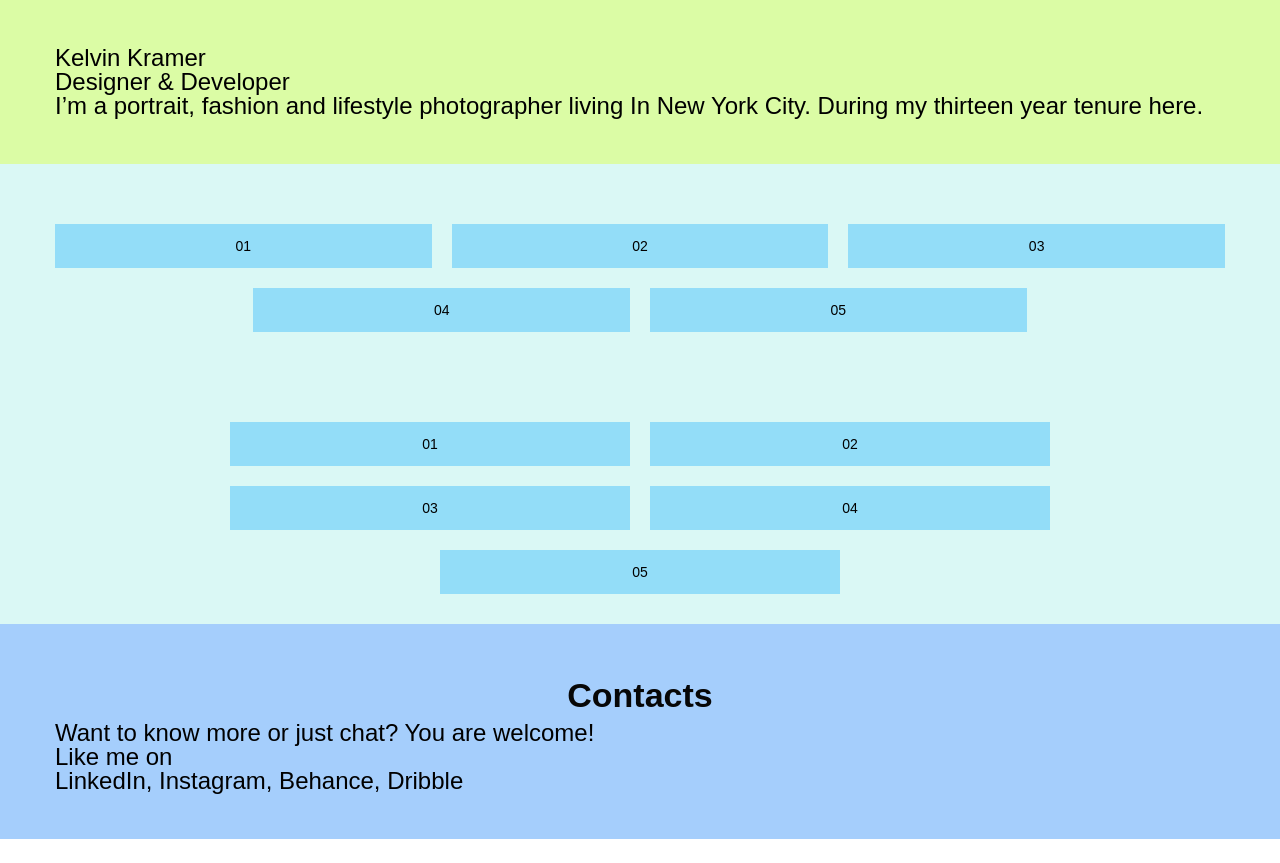
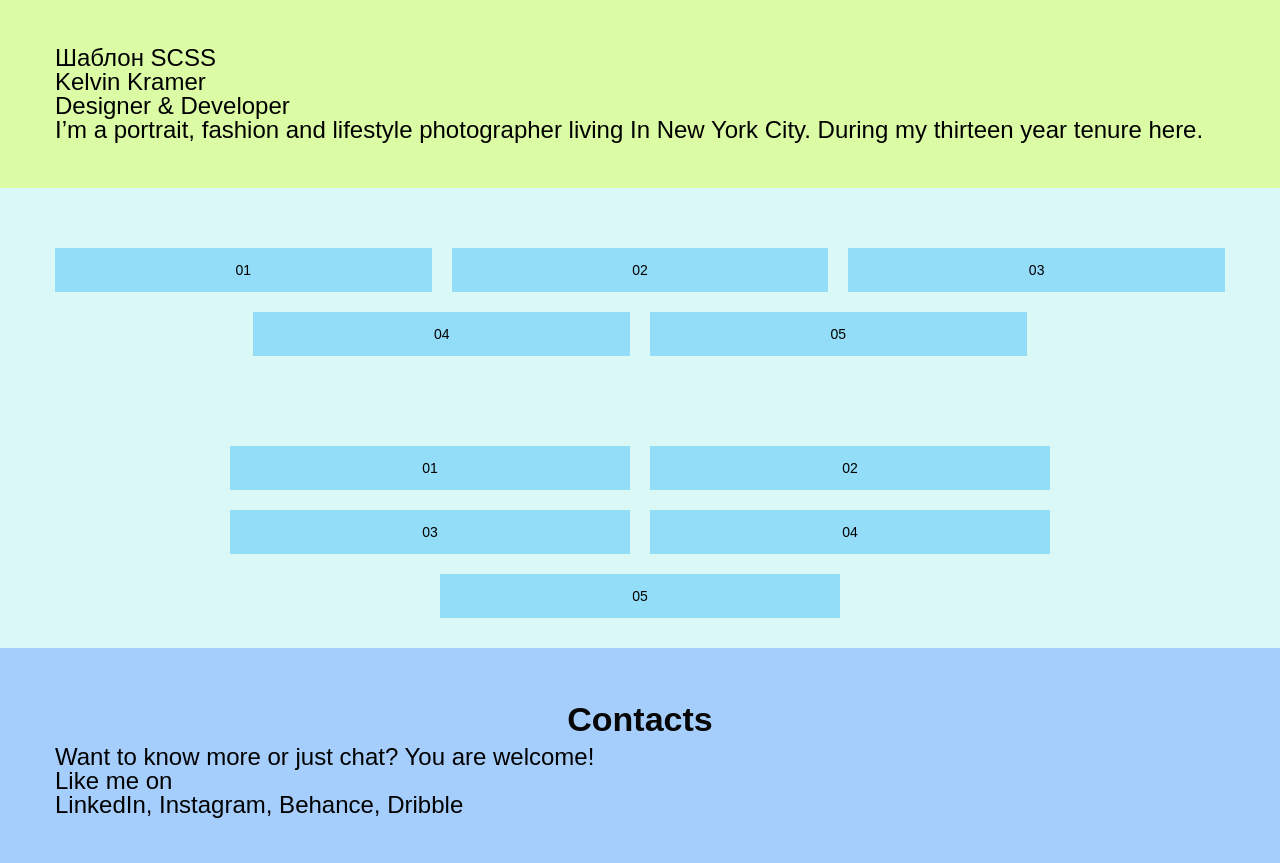
Before and after one commit to SergeiLSL/sample-scss, a plain HTML site: page index.html in a window 1280 px wide. Before the commit the page ends 839 px from the top, so only its background shows below. Drawn offline with Linux system fonts and the light colour scheme.

Commit message:
проба

```diff
--- a/index.html
+++ b/index.html
@@ -6,7 +6,7 @@
 	<meta http-equiv="X-UA-Compatible" content="IE=edge">
 	<link rel="stylesheet" href="css/style.css">
 	<meta name="viewport" content="width=device-width, initial-scale=1.0">
-	<title>Шаблон SCSS - хотелось бы</title>
+	<title>Шаблон SCSS</title>
 </head>
 
 <body>
@@ -14,6 +14,7 @@
 		<header class="header">
 			<div class="header__container">
 				<div class="header__content">
+					<p>Шаблон SCSS</p>
 					<h1 class="content__title">
 						Kelvin Kramer <br> <span>Designer & Developer</span>
 					</h1>
```
